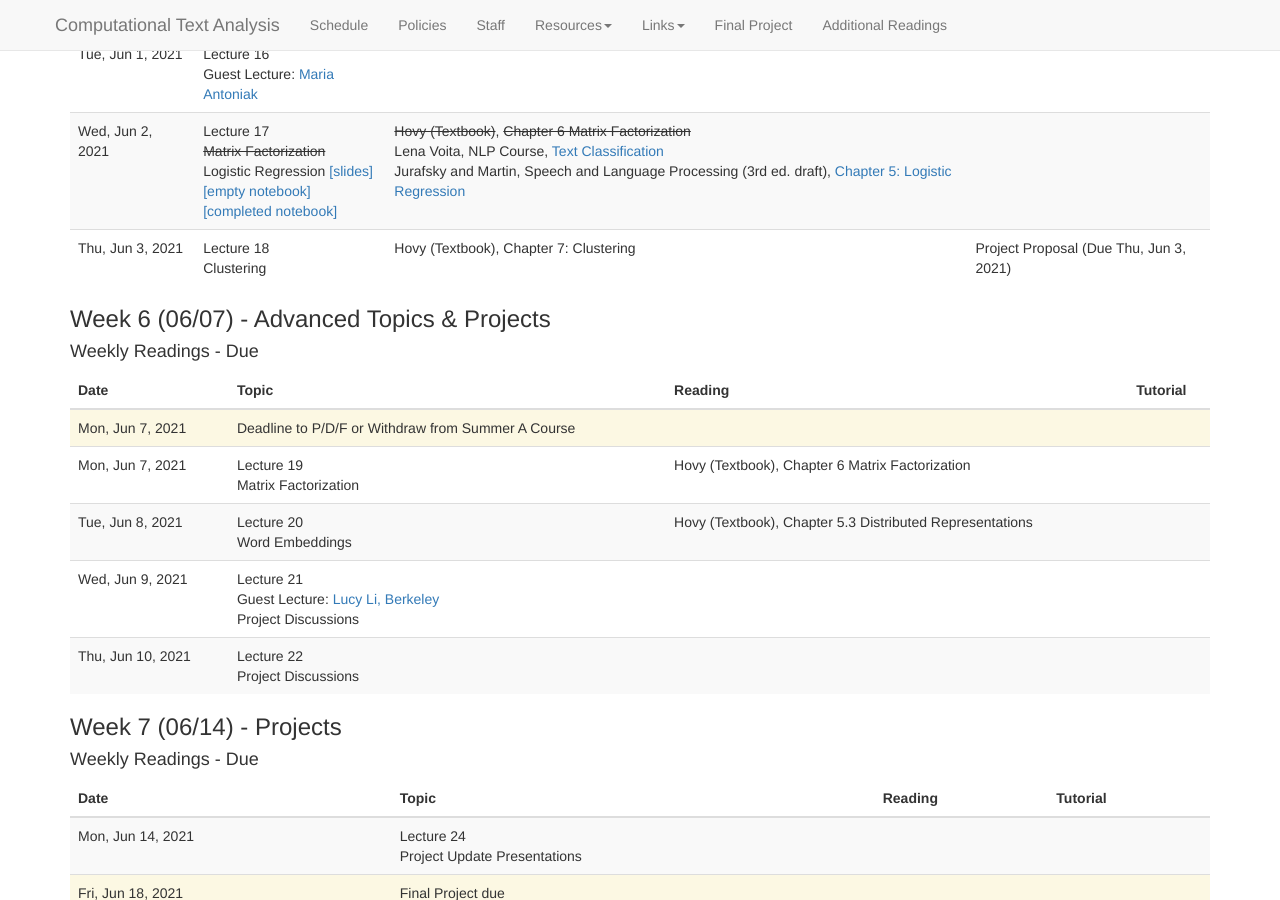
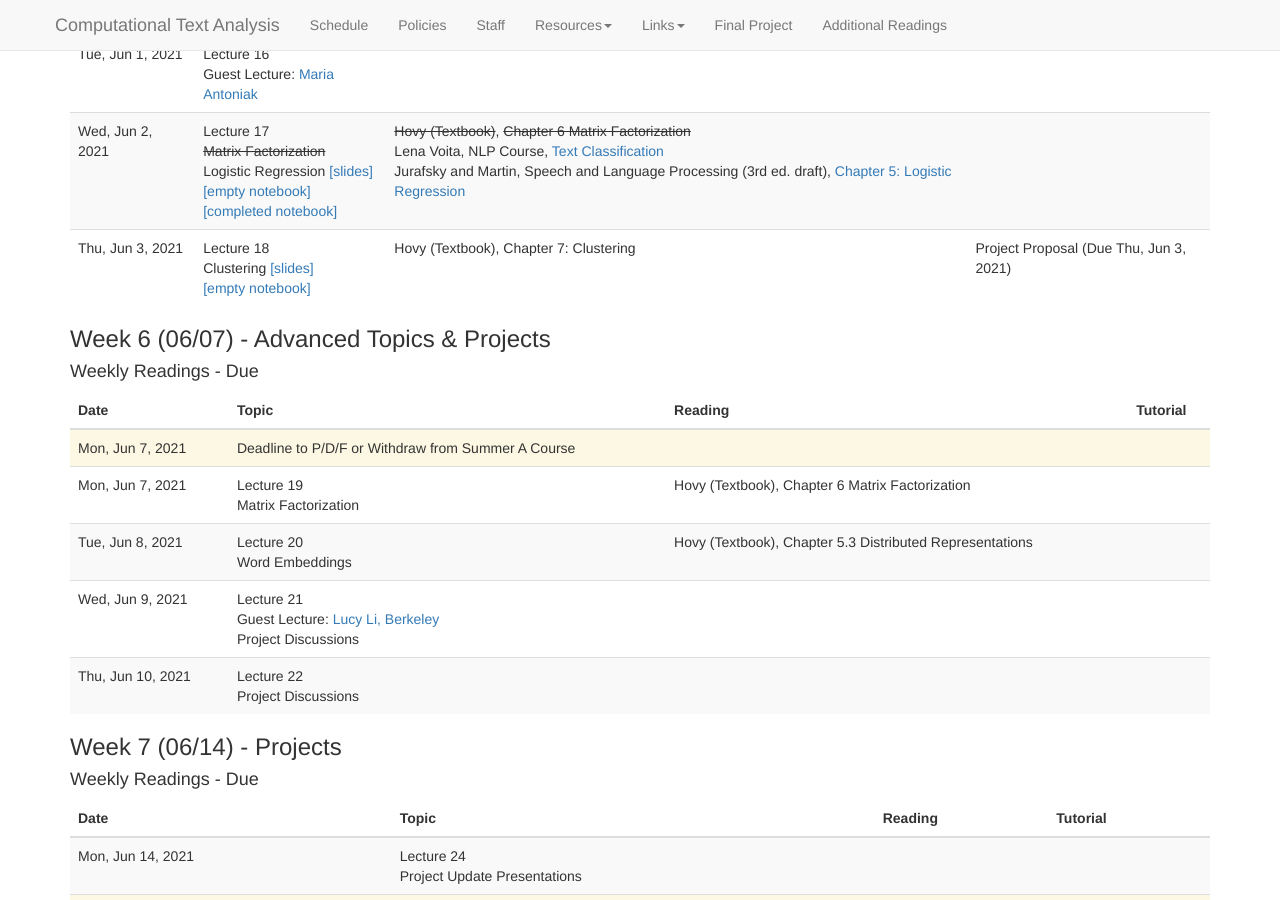
Before and after one commit to BC-COMS-2710/BC-COMS-2710.github.io, a Jekyll site: the page built from schedule.md, in a window 1280 px wide and 900 px high, scrolled down 3052 px. Built offline with Jekyll 4.4.1, drawn with Linux system fonts in a browser that asks for light colours; nearby versions of some CDN libraries.

Commit message:
schedule: lec 18

```diff
--- a/_data/schedule.yaml
+++ b/_data/schedule.yaml
@@ -400,6 +400,8 @@
     -
       date: 2021-06-03
       title: Lecture 18 <br> Clustering
+      slides: slides/18-clustering.pdf
+      notebook: https://coms2710.columbiajupyter2.org/hub/user-redirect/git-pull?repo=https%3A%2F%2Fgithub.com%2FBC-COMS-2710%2Fsummer21-material&urlpath=lab%2Ftree%2Fsummer21-material%2Fdemo%2FDemo18.ipynb&branch=master
       readings:
         -
           title: "Chapter 7: Clustering"
```
Also changed, not shown: 1 other file.
